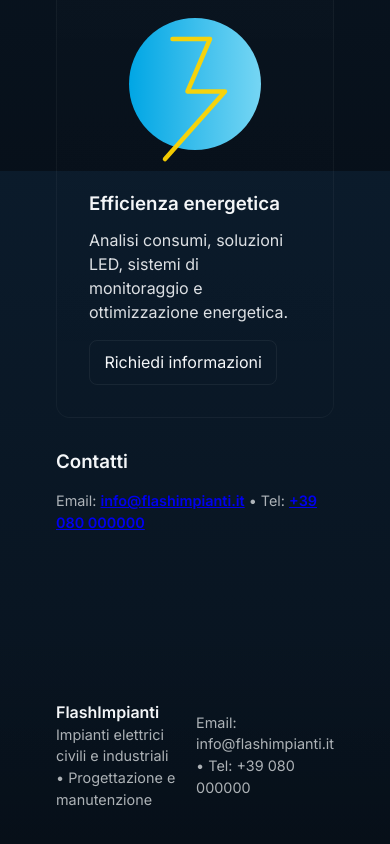
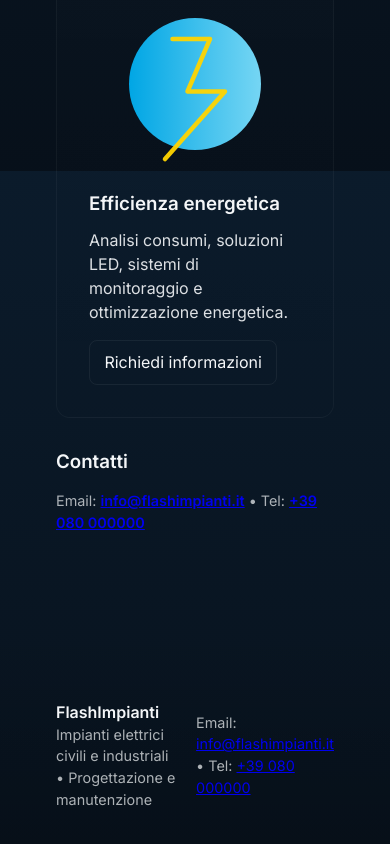
Before and after one commit to maxdesigner94/LandingPage, a React (Create React App) app: page / in a window 390 px wide. Shown: the part 2361-3205 px from the top of the page. Built offline with nearby package versions, Linux system fonts and the light colour scheme.

Commit message:
Enhance footer with email and phone links
Updated footer to include clickable email and phone links.

```diff
--- a/src/component/Footer.js
+++ b/src/component/Footer.js
@@ -2,13 +2,15 @@ import React from "react";
 
 export default function Footer(){
   return (
-    <footer className="footer">
+    <footer className="footer" role="contentinfo">
       <div className="container">
         <div>
           <strong>FlashImpianti</strong>
           <div className="small">Impianti elettrici civili e industriali • Progettazione e manutenzione</div>
         </div>
-        <div className="small">Email: info@flashimpianti.it • Tel: +39 080 000000</div>
+        <div className="small">
+          Email: <a href="mailto:info@flashimpianti.it">info@flashimpianti.it</a> • Tel: <a href="tel:+39080000000">+39 080 000000</a>
+        </div>
       </div>
     </footer>
   );
```
